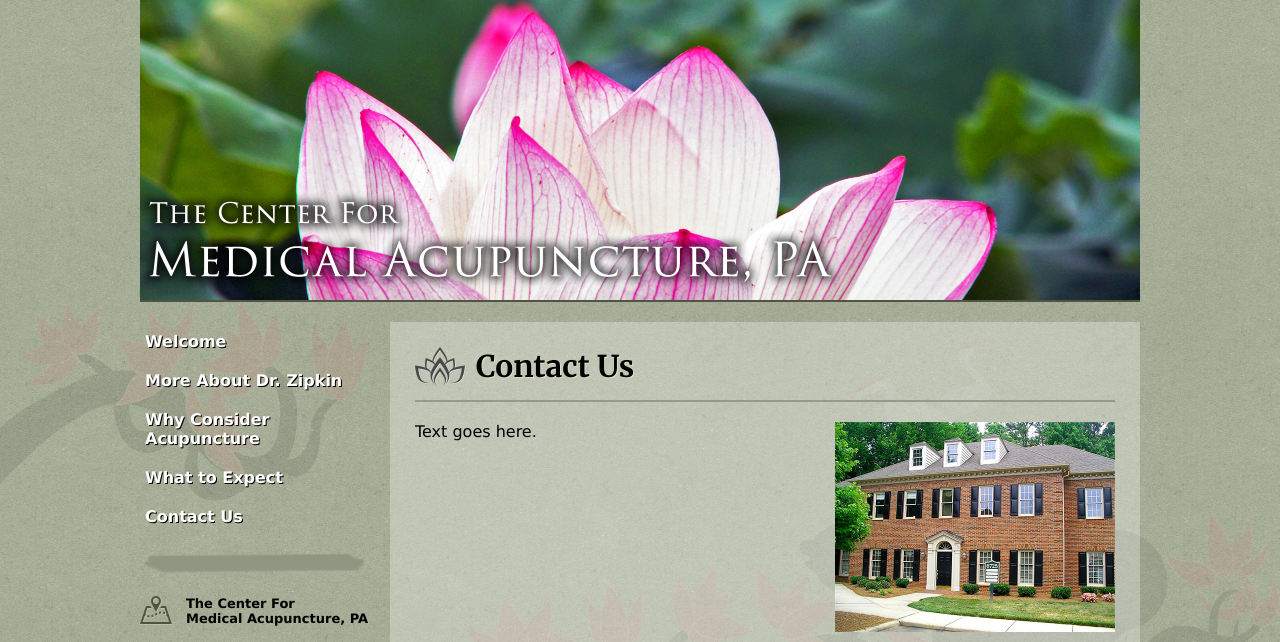
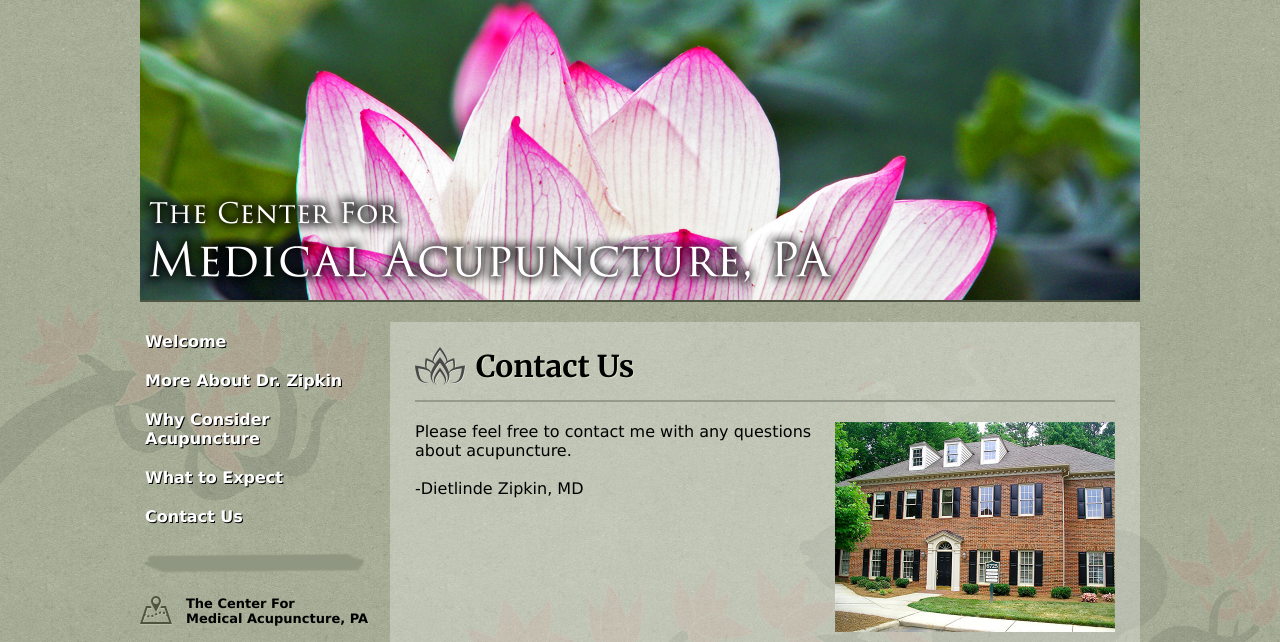
Before and after one commit to kevcam4891/drzipkin, a CakePHP app: the page made by app/View/Pages/contact.ctp in a window 1280 px wide. Shown: the top 642 px of the page. Run offline with PHP 8.4 and a stand-in for CakePHP, Linux system fonts and the light colour scheme; the template is opened without the code that fills it, so the values that code supplies are empty; some libraries are stand-ins or nearby versions.

Commit message:
Added more contact info.

```diff
--- a/app/View/Elements/nav_side.ctp
+++ b/app/View/Elements/nav_side.ctp
@@ -14,7 +14,8 @@
 					<td><strong>The Center For<br/>
 						Medical Acupuncture, PA</strong><br/><br/>
 						6725A Fairview Rd.<br/>
-						Charlotte, NC 28210
+						Charlotte, NC 28210<br/><br/>
+						Lodated in the Rejuvination Center
 					</td>
 				</tr>
 				<tr>
--- a/app/View/Pages/contact.ctp
+++ b/app/View/Pages/contact.ctp
@@ -10,7 +10,7 @@
 					<tbody>
 						<tr>
 							<td id="Text">
-								Text goes here.
+								Please feel free to contact me with any questions about acupuncture.<br/><br/>-Dietlinde Zipkin, MD
 							</td>
 							<td id="Office">
 								<img src="/img/office.png" width="280" border="0"/>
```
